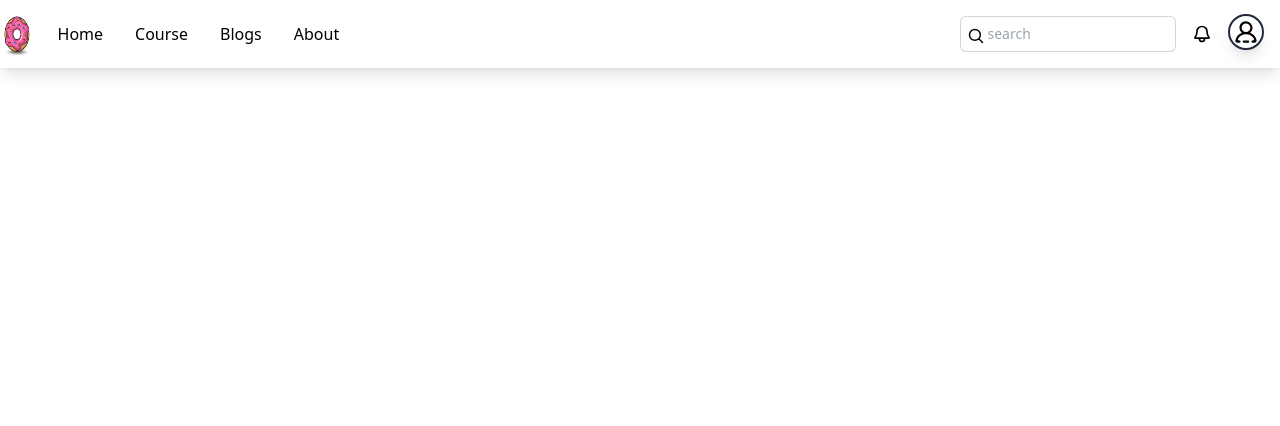
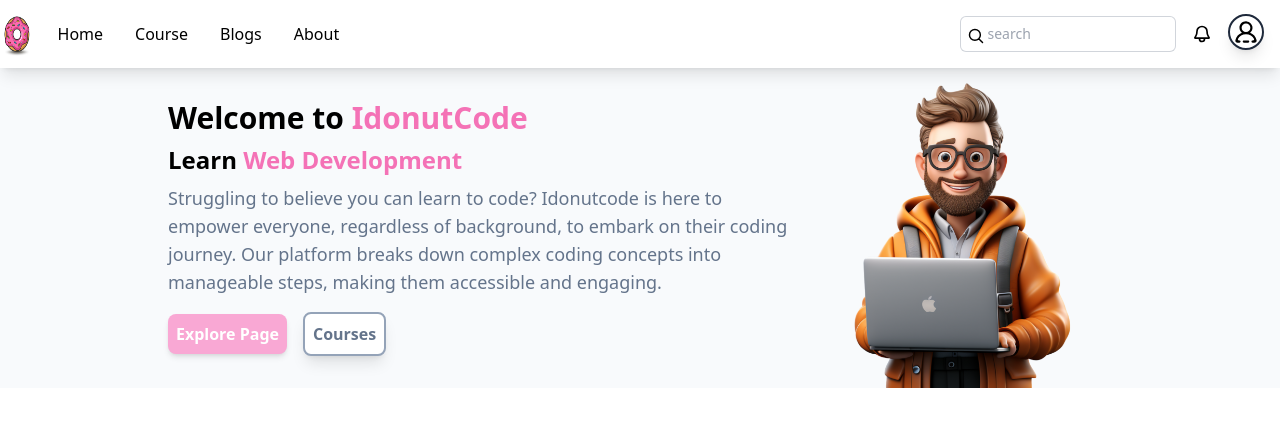
Before and after one commit to codewithcherry/Idonutcode_website_vite, a React (Vite) app: page / in a window 1280 px wide. Shown: the top 426 px of the page. Built offline with nearby package versions, Linux system fonts and the light colour scheme; no server answers.

Commit message:
create Home.jsx component and add landing banner and cover image into it

```diff
--- a/src/App.jsx
+++ b/src/App.jsx
@@ -1,8 +1,8 @@
 import './App.css'
-import LandingBanner from './Components/LandingBanner'
+import Home from './Components/Home/Home'
+
 import Navbar from './Components/Navbar'
-import Profile from './Components/Profile'
-import Settings from './Components/Settings Components/Settings'
+
 
 
 function App() {
@@ -12,7 +12,7 @@ function App() {
 
      <div className='bg-slate-50 '>
       <Navbar />
-
+      <Home />
      </div>
 
   )
--- a/src/Components/Home/Home.jsx
+++ b/src/Components/Home/Home.jsx
@@ -1,9 +1,12 @@
 import React from 'react'
+import LandingBanner from './LandingBanner'
 
 const Home = () => {
   return (
     <div>
-      This is to display home page of the component
+        <div>
+            <LandingBanner />
+        </div>
     </div>
   )
 }
--- a/src/Components/Home/LandingBanner.jsx
+++ b/src/Components/Home/LandingBanner.jsx
@@ -1,5 +1,5 @@
 import React from 'react'
-import banner from "../images/banner.png"
+import banner from "./banner.png"
 
 const LandingBanner = () => {
   return (
```
Also changed, not shown: src/Components/Home/banner.png (renamed from src/images/banner.png).
